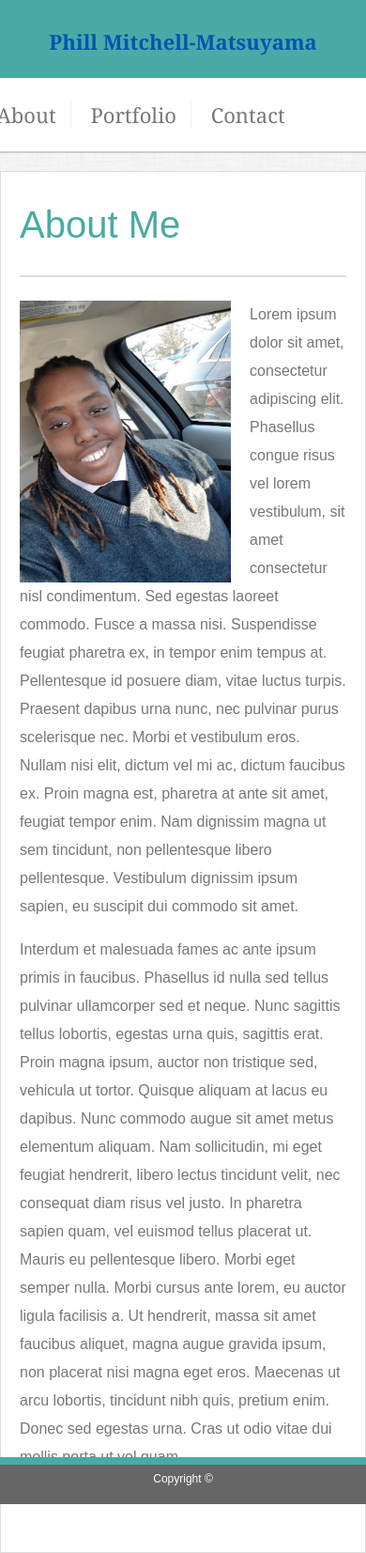
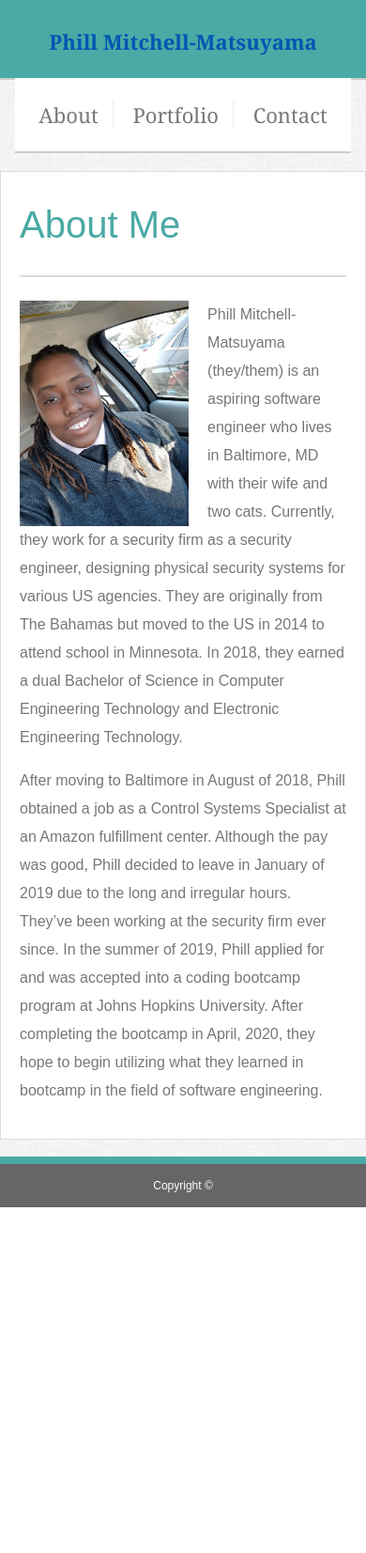
Before and after one commit to pmitch242/Responsive-Portfolio, a plain HTML site: page index.html in a window 390 px wide. Shown: the whole page at 94% size. After the commit the page ends 1285 px from the top, so only its background shows below. Drawn offline with nearby package versions, Linux system fonts and the light colour scheme.

Commit message:
changed footer to bootstrap sticky footer

```diff
--- a/assets/style.css
+++ b/assets/style.css
@@ -50,7 +50,7 @@ body{
 .navbar-nav{
     float: right;
     text-align: center;
-    margin-left: 20px;;
+    /* margin-left: 20px; */
     line-height: 78px;
     font-size: 22px;
     display: block;
@@ -92,7 +92,7 @@ h1{
 .photome{
     float: left;
     padding-right: 20px;
-    height:300px;
+    height:240px;
     clear: both;
 }
 
@@ -105,20 +105,20 @@ h1{
 
 /* footer */
 
- html, body {
+ /* html, body {
     height: 100%;
-  }
+  } */
 
- .wrapper {
+ /* .wrapper {
       height: auto !important;
       height: 100%;
       min-height: 100%;
       margin: 0 auto -50px;
-    }
+    } */
 
   footer{
       position: sticky;
-      margin-top: 70px;
+      margin-top: 140px;
       clear: both;
       color: #ffffff;
       font-size: 12px;
@@ -127,10 +127,31 @@ h1{
       text-align: center;
   }
 
-  .footer,
+  /* .footer,
   .push {
     height: 50px;
-  }
+  } */
+
+  html,
+body {
+  height: 100%;
+}
+
+#page-content {
+  flex: 1 0 auto;
+}
+
+#sticky-footer {
+  flex-shrink: none;
+}
+
+.pb-4, .py-4{
+  padding-bottom: 0.5rem!important;
+}
+
+.pt-4, .py-4 {
+    padding-top: 0.5rem!important;
+}
 
 /* Portfolio */
 
@@ -191,9 +212,11 @@ h1{
         }
     }
 
+
   @media screen and (max-width: 640px){
     .navbar-container{
         width: 100%;
+        margin-left: 0px;
     }
     .navbar-brand{
           width: 100%;
@@ -205,8 +228,6 @@ h1{
           display: block;
           background-color:#ffffff;;
           bottom: -75px;
-          left: 16px;
-          width: 640px;
           margin-bottom: 20px;
           border-bottom: 2px solid #cccccc;
       }
@@ -227,6 +248,7 @@ h1{
 
     .navbar-container{
         width: 100%;
+        margin-left: 0;
     }
     .navbar-brand{
           width: 100%;
@@ -234,7 +256,7 @@ h1{
       }
 
     .navbar-nav{
-          width: 480px;
+          width: 100%;
       }
 
       .main-container{
--- a/index.html
+++ b/index.html
@@ -30,15 +30,21 @@
             <div class="main-container">
                 <h1>About Me</h1>
                 <img class="photome" src="assets/images/profile_pic.jpg" alt="Phill Mitchell-Matsuyama">
-                <p>Lorem ipsum dolor sit amet, consectetur adipiscing elit. Phasellus congue risus vel lorem vestibulum, sit amet consectetur nisl condimentum. Sed egestas laoreet commodo. Fusce a massa nisi. Suspendisse feugiat pharetra ex, in tempor enim tempus at. Pellentesque id posuere diam, vitae luctus turpis. Praesent dapibus urna nunc, nec pulvinar purus scelerisque nec. Morbi et vestibulum eros. Nullam nisi elit, dictum vel mi ac, dictum faucibus ex. Proin magna est, pharetra at ante sit amet, feugiat tempor enim. Nam dignissim magna ut sem tincidunt, non pellentesque libero pellentesque. Vestibulum dignissim ipsum sapien, eu suscipit dui commodo sit amet.</p>
-                <p>Interdum et malesuada fames ac ante ipsum primis in faucibus. Phasellus id nulla sed tellus pulvinar ullamcorper sed et neque. Nunc sagittis tellus lobortis, egestas urna quis, sagittis erat. Proin magna ipsum, auctor non tristique sed, vehicula ut tortor. Quisque aliquam at lacus eu dapibus. Nunc commodo augue sit amet metus elementum aliquam. Nam sollicitudin, mi eget feugiat hendrerit, libero lectus tincidunt velit, nec consequat diam risus vel justo. In pharetra sapien quam, vel euismod tellus placerat ut. Mauris eu pellentesque libero. Morbi eget semper nulla. Morbi cursus ante lorem, eu auctor ligula facilisis a. Ut hendrerit, massa sit amet faucibus aliquet, magna augue gravida ipsum, non placerat nisi magna eget eros. Maecenas ut arcu lobortis, tincidunt nibh quis, pretium enim. Donec sed egestas urna. Cras ut odio vitae dui mollis porta ut vel quam.</p>
-
+                <p>Phill Mitchell-Matsuyama (they/them) is an aspiring software engineer who lives in Baltimore, MD with their wife and two cats. Currently, they work for a security firm as a security engineer, designing physical security systems for various US agencies. They are originally from The Bahamas but moved to the US in 2014 to attend school in Minnesota. In 2018, they earned a dual Bachelor of Science in Computer Engineering Technology and Electronic Engineering Technology. </p>
+                <p>After moving to Baltimore in August of 2018, Phill obtained a job as a Control Systems Specialist at an Amazon fulfillment center. Although the pay was good, Phill decided to leave in January of 2019 due to the long and irregular hours. They’ve been working at the security firm ever since. In the summer of 2019, Phill applied for and was accepted into a coding bootcamp program at Johns Hopkins University. After completing the bootcamp in April, 2020, they hope to begin utilizing what they learned in bootcamp in the field of software engineering. </p>
             <div class="push"></div>
             </div>
         </div>
 
-        <footer class="footer">
+        <!-- <footer class="footer">
             Copyright &copy;
+        </footer> -->
+
+        <footer id="sticky-footer" class="py-4">
+            <div class="container text-center">
+                Copyright &copy;
+            </div>
         </footer>
+
     </body>
 </html>
```
Also changed, not shown: contact.html (+4 -2 lines), portfolio.html (+4 -2 lines).
